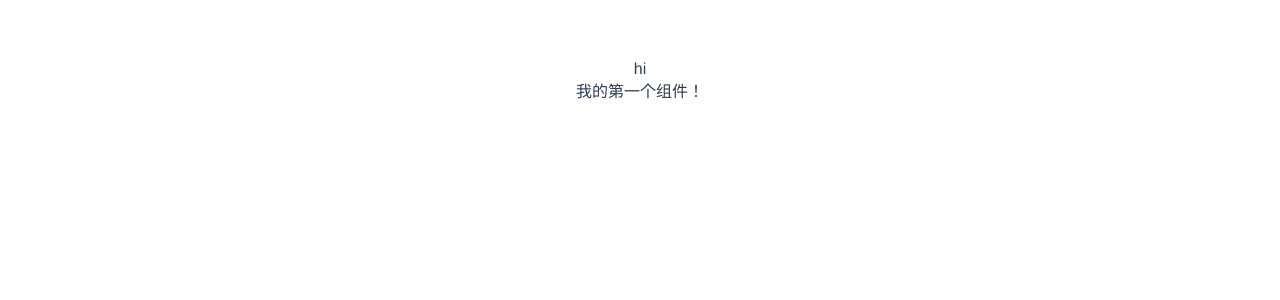
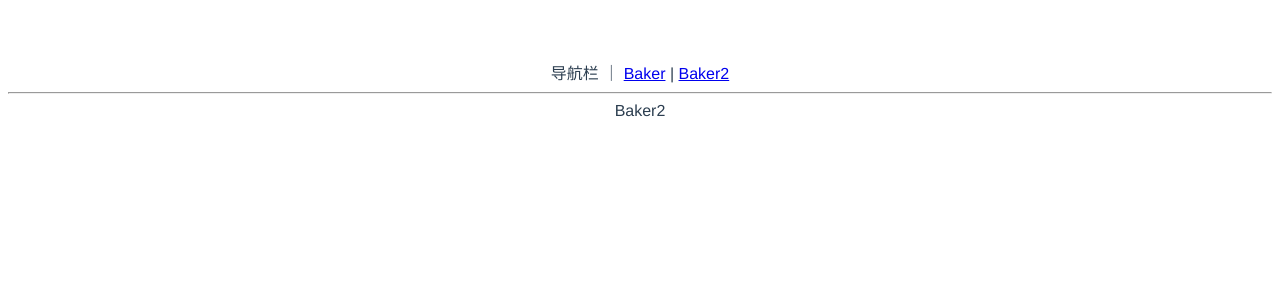
Before and after one commit to beike98/ker-ui-source, a Vue app: page /#/xxx in a window 1280 px wide. Shown: the top 300 px of the page. Built offline with nearby package versions, Linux system fonts and the light colour scheme.

Commit message:
初始化vue-router

```diff
--- a/index.html
+++ b/index.html
@@ -1,13 +1,13 @@
 <!DOCTYPE html>
 <html lang="en">
   <head>
-  <meta charset="UTF-8">
+    <meta charset="UTF-8" />
     <link rel="icon" href="/favicon.ico" />
-  <meta name="viewport" content="width=device-width, initial-scale=1.0">
+    <meta name="viewport" content="width=device-width, initial-scale=1.0" />
     <title>Vite App</title>
   </head>
   <body>
     <div id="app"></div>
-  <script type="module" src="/src/main.js"></script>
+    <script type="module" src="/src/main.ts"></script>
   </body>
 </html>
--- a/src/App.vue
+++ b/src/App.vue
@@ -1,15 +1,14 @@
 <template>
-  <div>hi</div>
-  <Baker />
+  <div>
+    导航栏 ｜ <router-link to="/">Baker</router-link> |
+    <router-link to="/xxx">Baker2</router-link>
+  </div>
+  <hr />
+  <router-view></router-view>
 </template>
 
 <script>
-import Baker from "./components/Baker.vue";
-
 export default {
   name: "App",
-  components: {
-    Baker,
-  },
 };
 </script>
--- /dev/null
+++ b/src/components/Baker2.vue
@@ -0,0 +1,5 @@
+<<template>
+  <div>
+    Baker2
+  </div>
+</template>
--- a/src/main.js
+++ /dev/null
@@ -1,5 +0,0 @@
-import { createApp } from 'vue'
-import App from './App.vue'
-import './index.css'
-
-createApp(App).mount('#app')
--- /dev/null
+++ b/src/main.ts
@@ -0,0 +1,20 @@
+import { createApp } from "vue";
+import App from "./App.vue";
+import "./index.css";
+import { createWebHashHistory, createRouter } from "vue-router";
+import Baker from './components/Baker.vue'
+import Baker2 from './components/Baker2.vue'
+
+//路由配置
+const history = createWebHashHistory();
+const router = createRouter({
+  history,
+  routes:[
+    {path:'/',component: Baker},
+    {path:'/xxx',component: Baker2}
+  ]
+});
+
+const app = createApp(App)
+app.use(router)
+app.mount("#app");
--- /dev/null
+++ b/src/shims-vue.d.ts
@@ -0,0 +1,6 @@
+//用来给ts解析vue文件的
+declare module '*.vue' {
+  import { ComponentOptions} from 'vue'
+  const componentOptions: ComponentOptions
+  export default componentOptions
+}
```
Also changed, not shown: package.json (+4 -3 lines), 1 other file (tests, documents, lock files or other folders). Lines whose indentation alone changed are shown as unchanged.
